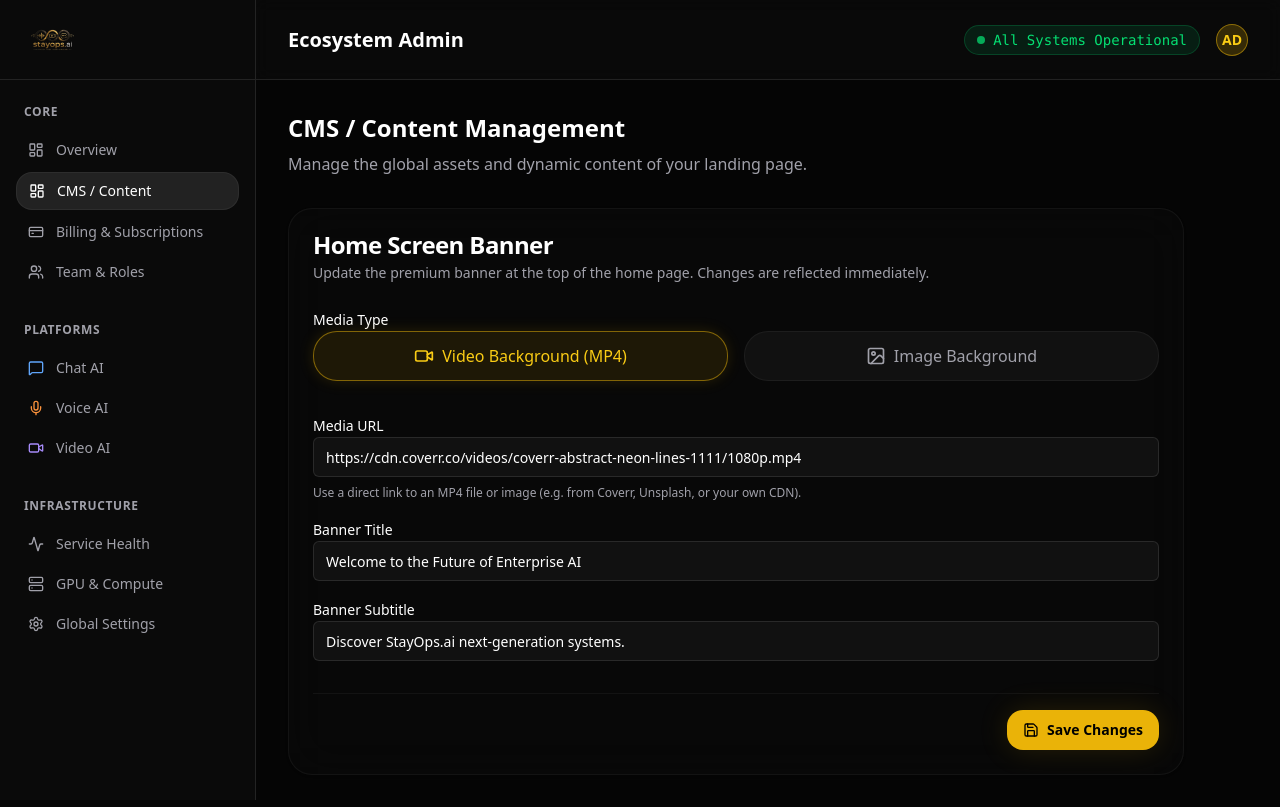
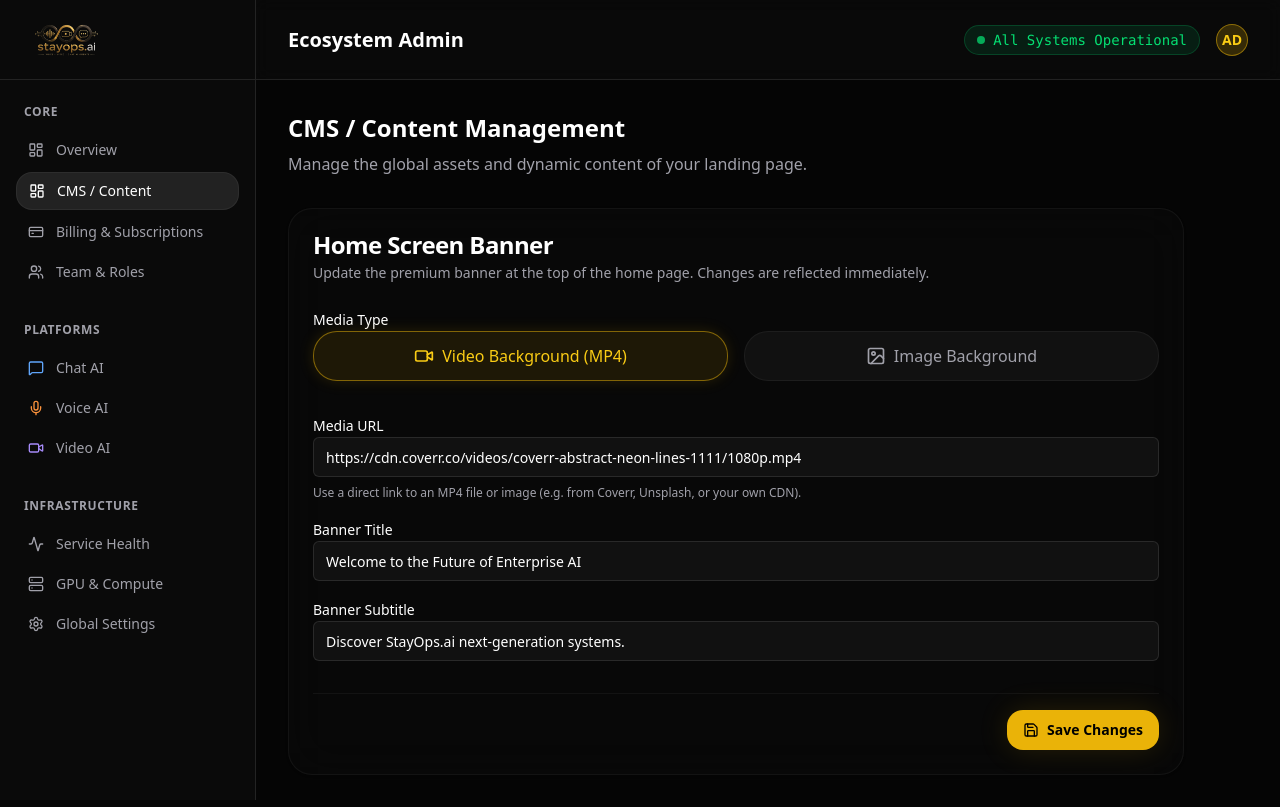
Before and after one commit to manavnagpal08/stayops-landing, a Next.js app: page /admin/cms in a window 1280 px wide. Built offline with nearby package versions, Linux system fonts and the light colour scheme.

Commit message:
style: increase logo size across components

```diff
--- a/src/app/admin/layout.tsx
+++ b/src/app/admin/layout.tsx
@@ -68,9 +68,9 @@
             <Image
               src="/logo.png"
               alt="StayOps.ai Logo"
-              width={160}
-              height={40}
-              className="h-8 w-auto object-contain"
+              width={240}
+              height={60}
+              className="h-12 w-auto object-contain"
             />
           </Link>
         </div>
--- a/src/components/layout/Footer.tsx
+++ b/src/components/layout/Footer.tsx
@@ -14,9 +14,9 @@
               <Image
                 src="/logo.png"
                 alt="StayOps.ai Logo"
-                width={180}
-                height={50}
-                className="h-10 w-auto object-contain"
+                width={300}
+                height={80}
+                className="h-14 w-auto object-contain"
               />
             </Link>
             <p className="text-sm text-muted mb-6">
--- a/src/components/layout/Navbar.tsx
+++ b/src/components/layout/Navbar.tsx
@@ -37,9 +37,9 @@
             <Image
               src="/logo.png"
               alt="StayOps.ai Logo"
-              width={220}
-              height={60}
-              className="h-10 w-auto object-contain"
+              width={400}
+              height={100}
+              className="h-16 w-auto object-contain"
               priority
             />
           </Link>
```
